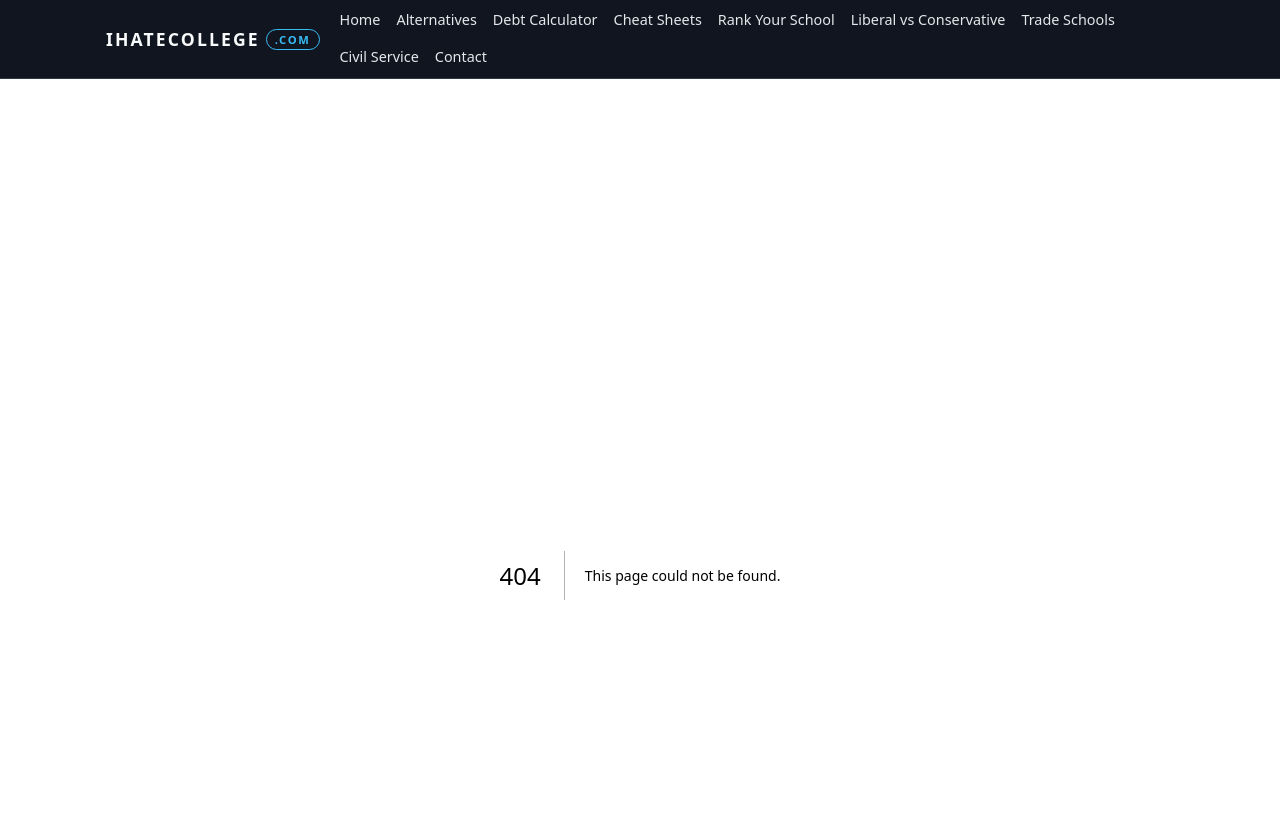
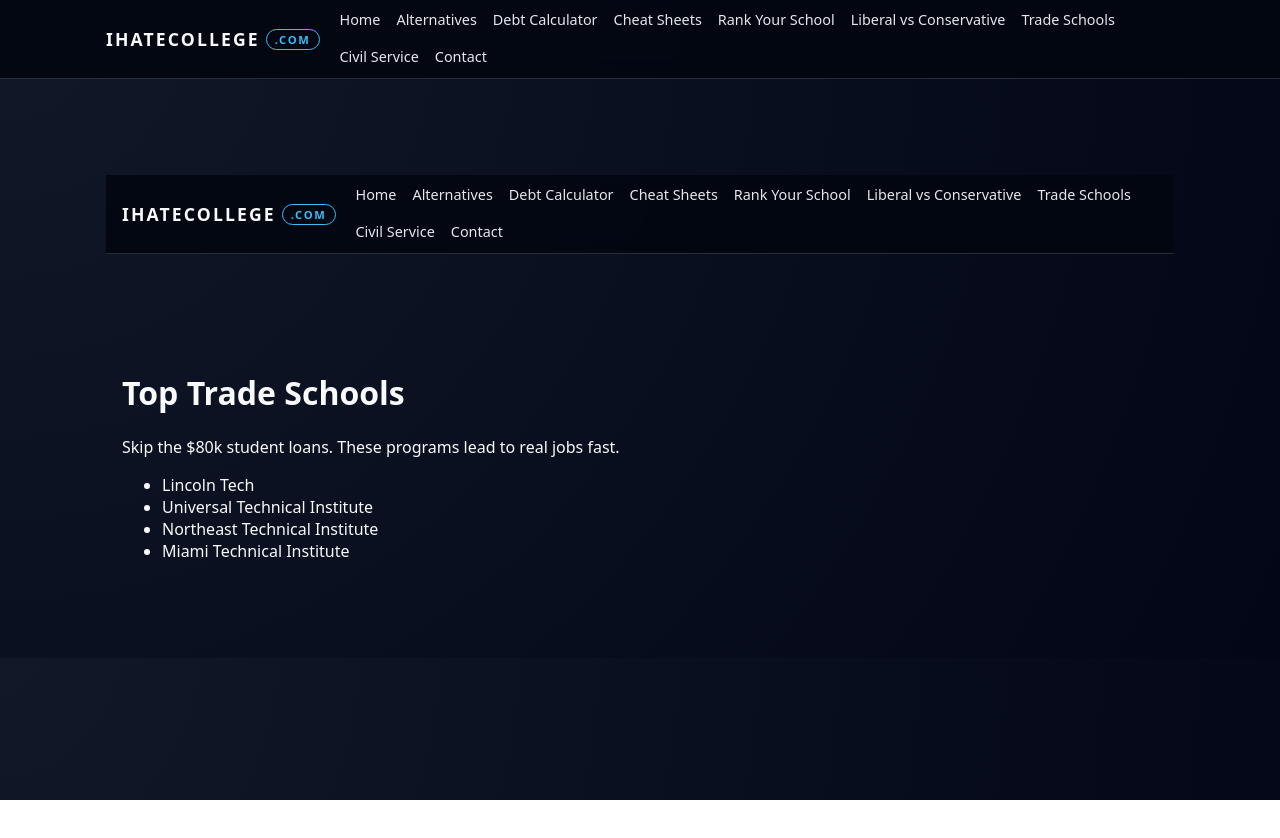
Before and after one commit to placebetsai/Ihatecollege, a Next.js app: page /trade-schools in a window 1280 px wide. Before the commit this address had no page. Shown: the top 838 px of the page. After the commit the page ends 800 px from the top, so only its background shows below. Built offline with nearby package versions, Linux system fonts and the light colour scheme.

Commit message:
Create trade-schools.js

```diff
--- /dev/null
+++ b/pages/trade-schools.js
@@ -0,0 +1,30 @@
+import Navbar from "../components/Navbar";
+
+export default function TradeSchools() {
+  const links = [
+    { name: "Lincoln Tech", url: "https://www.lincolntech.edu/" },
+    { name: "Universal Technical Institute", url: "https://www.uti.edu/" },
+    { name: "Northeast Technical Institute", url: "https://www.ntinow.edu/" },
+    { name: "Miami Technical Institute", url: "https://www.mtiinstitute.com/" },
+  ];
+
+  return (
+    <>
+      <Navbar />
+      <main className="page-main">
+        <h1>Top Trade Schools</h1>
+        <p>Skip the $80k student loans. These programs lead to real jobs fast.</p>
+
+        <ul>
+          {links.map((t) => (
+            <li key={t.name}>
+              <a href={t.url} target="_blank" rel="noreferrer">
+                {t.name}
+              </a>
+            </li>
+          ))}
+        </ul>
+      </main>
+    </>
+  );
+}
```
